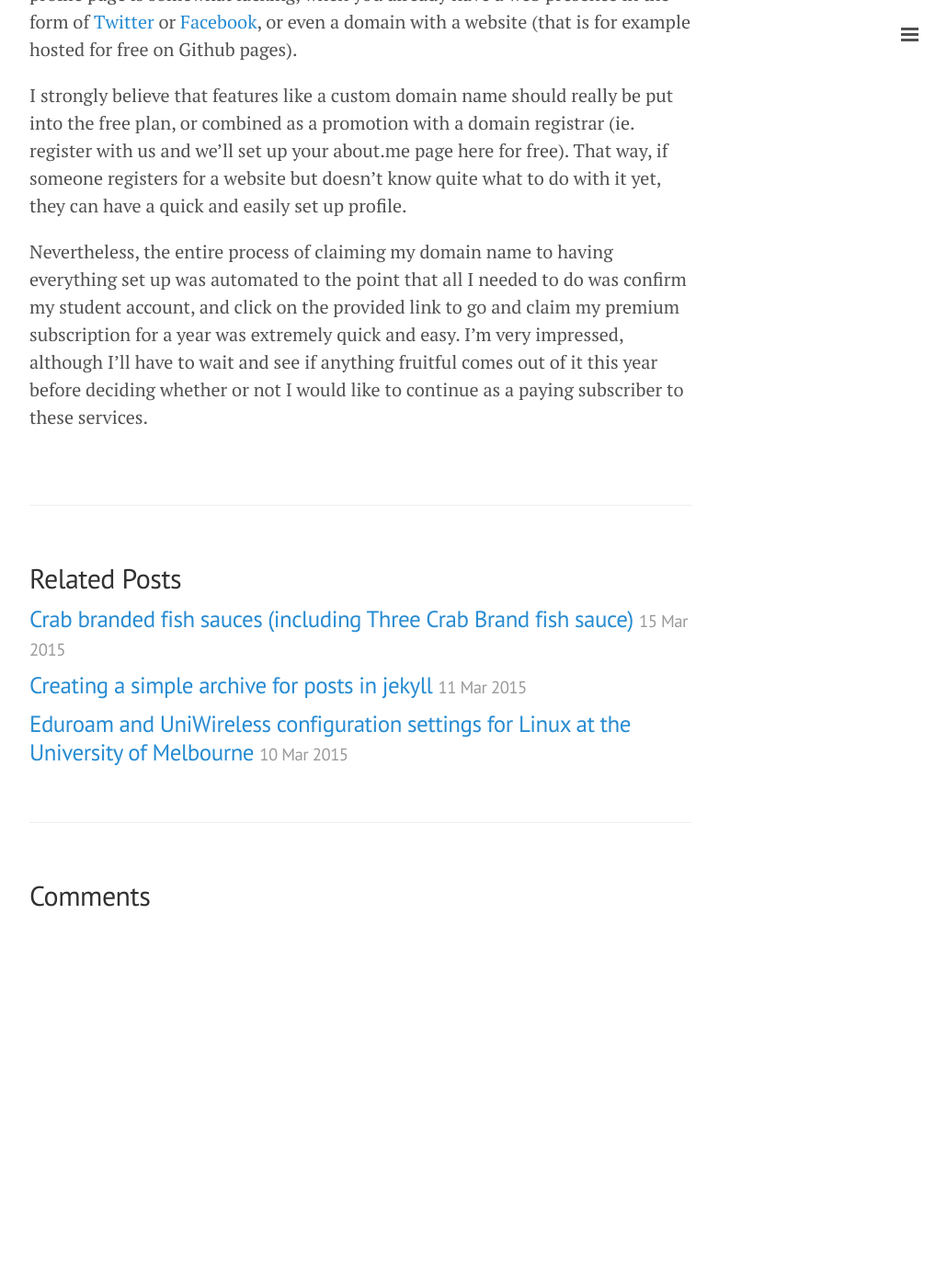
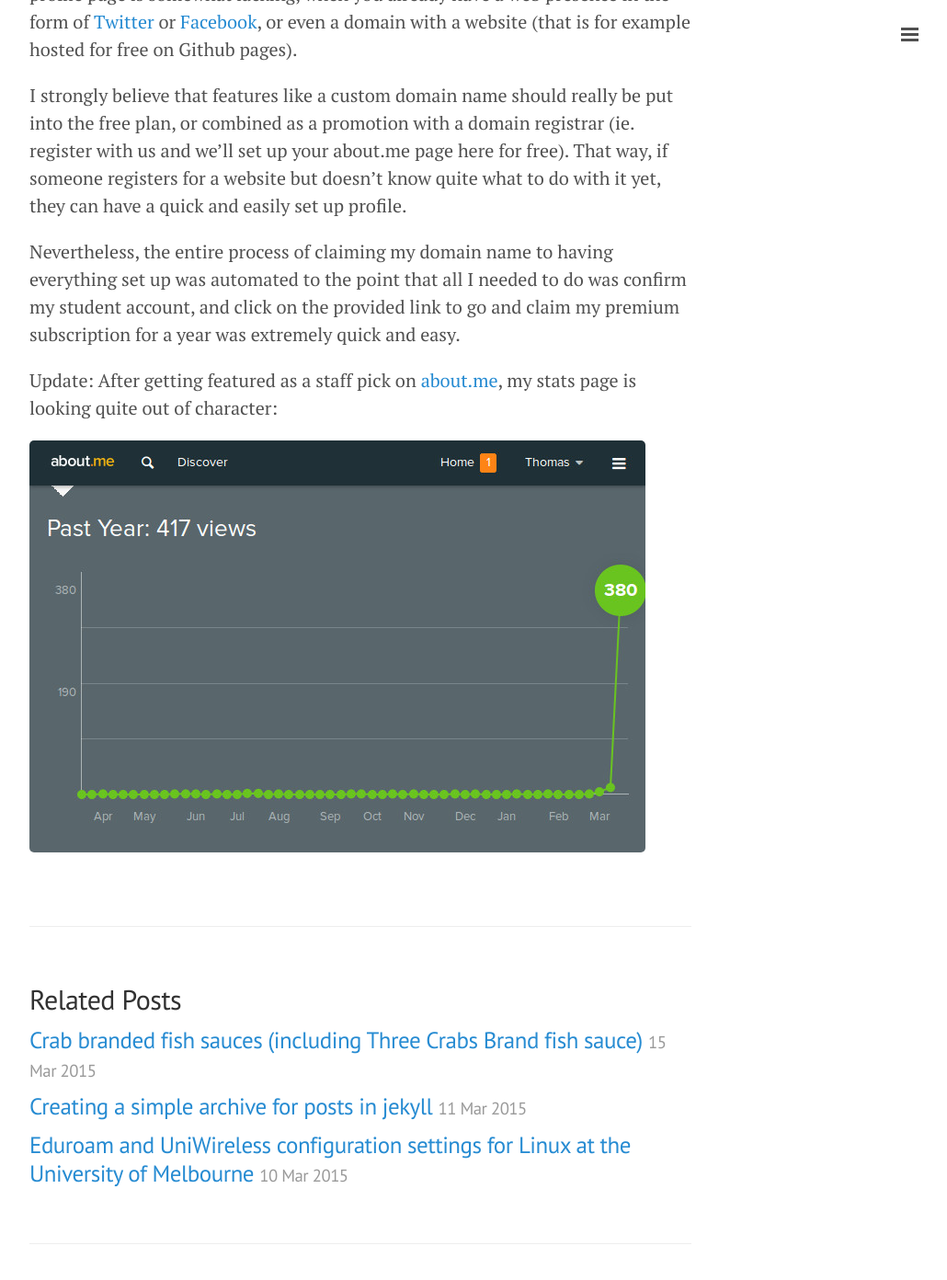
Before and after one commit to thomasteoh/thomasteoh.github.io, a Jekyll site: the page built from _posts/2015-03-20-namecheap-and-about-me.md, in a window 1280 px wide and 1400 px high, scrolled down 963 px. Shown: the top 1392 px of the window at 92% size, without its empty margins (248-1278 px from the left). Built offline with Jekyll 4.4.1, drawn with Linux system fonts in a browser that asks for light colours; Markdown is read by kramdown in place of the engine named in the settings; comment, search, counter and statistics services are not loaded; before the commit the page ends 2006 px from its top, so only the background shows below that.

Commit message:
edited some posts

```diff
--- a/_config.yml
+++ b/_config.yml
@@ -14,6 +14,7 @@
 description:      'A sporadically updated log about life as a veterinarian in research with a dog named Quaver.'
 url:              http://www.tteoh.com
 baseurl:          /
+imgurl:           /public/images/
 paginate:         5
 
 author:
--- a/_posts/2015-03-15-crabby-fish-sauces.md
+++ b/_posts/2015-03-15-crabby-fish-sauces.md
@@ -1,6 +1,6 @@
 ---
 layout: post
-title: Crab branded fish sauces (including Three Crab Brand fish sauce)
+title: Crab branded fish sauces (including Three Crabs Brand fish sauce)
 comments: true
 category: food
 ---
@@ -12,7 +12,7 @@
 The answer from my aunt was to try the fish sauce produced under Three Crabs brand.
 The company that produces it, along with other fish sauce brands (including One crab, Two crabs, Five crabs and Flying Lion) is <a href="http://www.viethuong.com.hk">Viet Huong</a>, based in San Francisco, CA. They operate plants in Vietnam and Thailand where their products are produced, and the final bottles are blended in Hong Kong.
 
-That being said, without this background knowledge, trying to find our fish sauce and work out which was which was confusing. We had some difficulty finding the particular brand (Three Crab) we were looking for. We instead found its similar looking sister brands:
+That being said, without this background knowledge, trying to find our fish sauce and work out which was which was confusing. We had some difficulty finding the particular brand (Three Crabs) we were looking for. We instead found its similar looking sister brands:
 
 <img src="http://i.imgur.com/KF0wuyU.jpg" width="700">
 
--- a/_posts/2015-03-20-namecheap-and-about-me.md
+++ b/_posts/2015-03-20-namecheap-and-about-me.md
@@ -17,4 +17,8 @@
 
 I strongly believe that features like a custom domain name should really be put into the free plan, or combined as a promotion with a domain registrar (ie. register with us and we'll set up your about.me page here for free). That way, if someone registers for a website but doesn't know quite what to do with it yet, they can have a quick and easily set up profile.
 
-Nevertheless, the entire process of claiming my domain name to having everything set up was automated to the point that all I needed to do was confirm my student account, and click on the provided link to go and claim my premium subscription for a year was extremely quick and easy. I'm very impressed, although I'll have to wait and see if anything fruitful comes out of it this year before deciding whether or not I would like to continue as a paying subscriber to these services.
+Nevertheless, the entire process of claiming my domain name to having everything set up was automated to the point that all I needed to do was confirm my student account, and click on the provided link to go and claim my premium subscription for a year was extremely quick and easy.
+
+Update: After getting featured as a staff pick on <a href="http://www.about.me">about.me</a>, my stats page is looking quite out of character:
+
+![about.me stats]({{ site.imgurl }}2015-03-20-namecheap-and-about-me.jpg)
```
Also changed, not shown: _drafts/2015-03-21-flea-and-tick-prophylaxis.md (added, +25 -0 lines), _posts/2015-03-10-unimelb-eduroam-wireless-configuration.md (+1 -1 lines), public/images/2015-03-20-namecheap-and-about-me.jpg (added).
